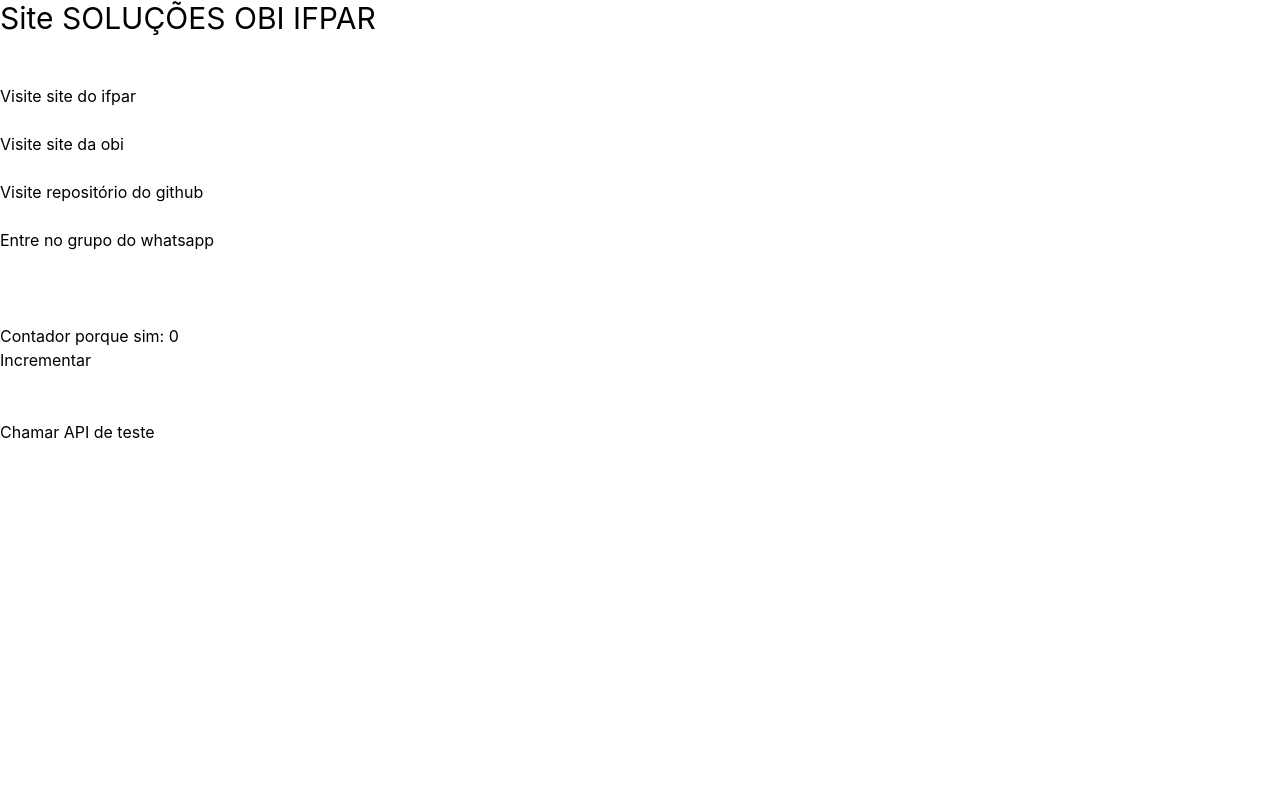
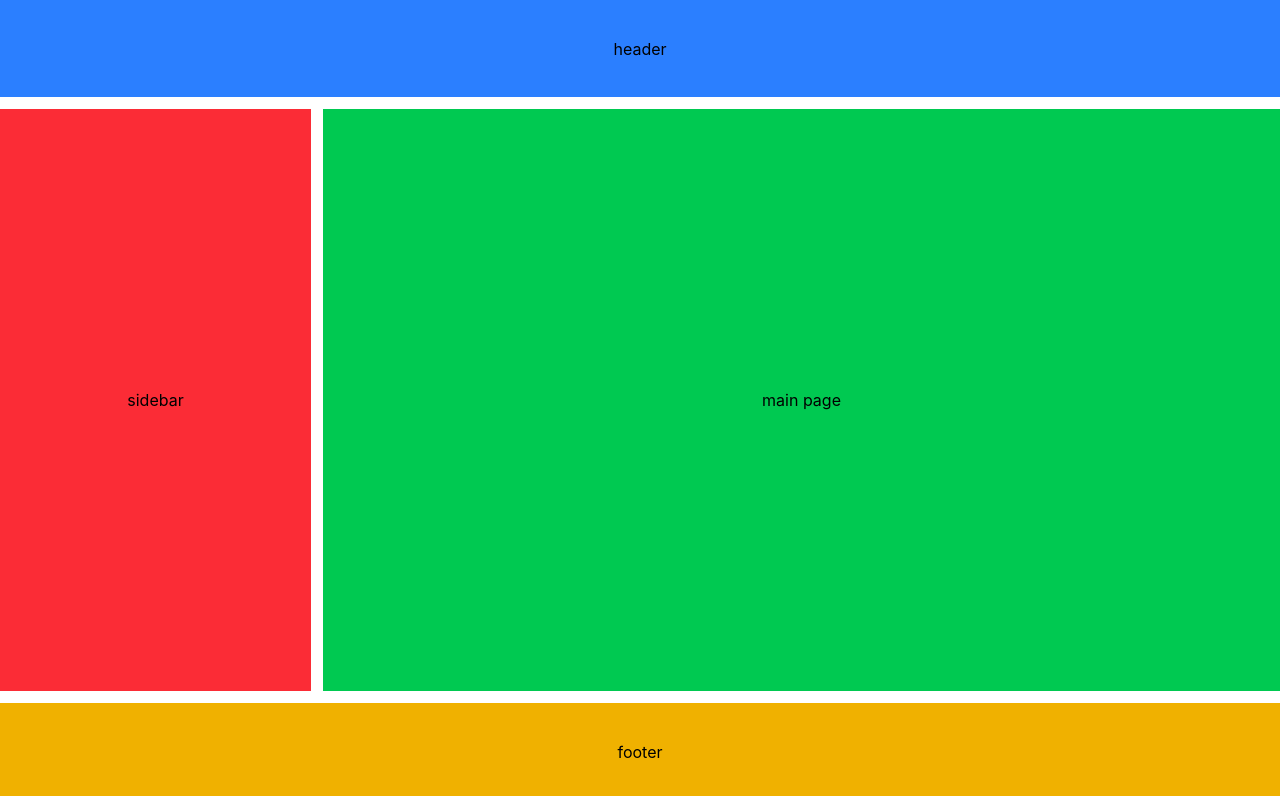
Before and after one commit to G-Aleixo/solucoes-obi-ifpar, a React (Vite) app in the folder site/: page / in a window 1280 px wide. Shown: the top 796 px of the page. Built offline with nearby package versions, Linux system fonts and the light colour scheme.

Commit message:
feat: Added the main frontend base structure

```diff
--- a/site/src/App.jsx
+++ b/site/src/App.jsx
@@ -19,43 +19,15 @@
 
   return (
     <>
-      <p className="text-3xl">Site SOLUÇÕES OBI IFPAR</p>
-      <br />
-      <br />
-      <p>
-        Visite{" "}
-        <a href="https://portal.ifrn.edu.br/campus/parnamirim/">
-          site do ifpar
-        </a>
-      </p>
-      <br />
-      <p>
-        Visite <a href="https://olimpiada.ic.unicamp.br/">site da obi</a>
-      </p>
-      <br />
-      <p>
-        Visite{" "}
-        <a href="https://github.com/G-Aleixo/solucoes-obi-ifpar">
-          repositório do github
-        </a>
-      </p>
-      <br />
-      <p>
-        Entre{" "}
-        <a href="https://chat.whatsapp.com/IXQqdIxEMGTKNp0Sz5w8sI">
-          no grupo do whatsapp
-        </a>
-      </p>
-      <br />
-      <br />
-      <br />
-      <p>Contador porque sim: {count}</p>
-      <button onClick={() => setCount(count + 1)}>Incrementar</button>
-      <br />
-      <br />
-      <br />
-      <button onClick={callApi}>Chamar API de teste</button>
-      {message && <p>Resposta da API: {message}</p>}
+      <div className="grid grid-cols-4 grid-rows-[1fr_6fr_1fr] min-h-screen gap-3">
+        <div className="col-span-full bg-blue-500 flex items-center justify-center">header</div>
+
+        <div className="col-span-1 bg-red-500 flex items-center justify-center">sidebar</div>
+
+        <div className="col-span-3  bg-green-500 flex items-center justify-center">main page</div>
+
+        <div className="col-span-full bg-yellow-500  flex items-center justify-center"> footer</div>
+      </div>
     </>
   );
 }
--- /dev/null
+++ b/site/src/components/Topbar.jsx
@@ -0,0 +1,7 @@
+function Topbar(){
+    return(
+        "warn null"
+    );
+}
+
+export default Topbar;
```
Also changed, not shown: 1 other file (tests, documents, lock files or other folders).
